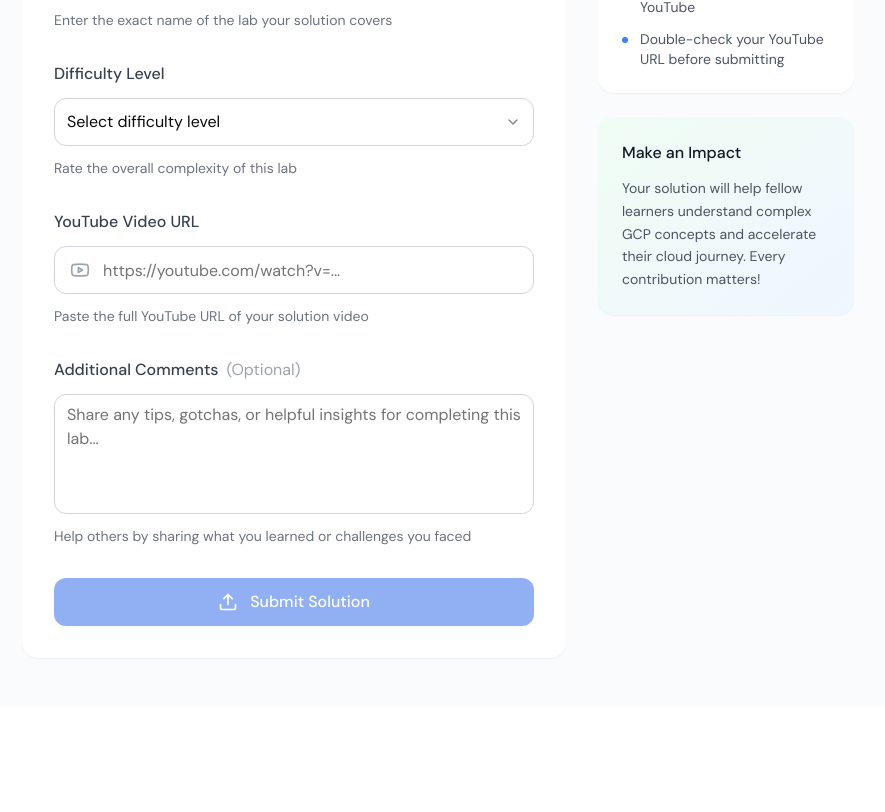
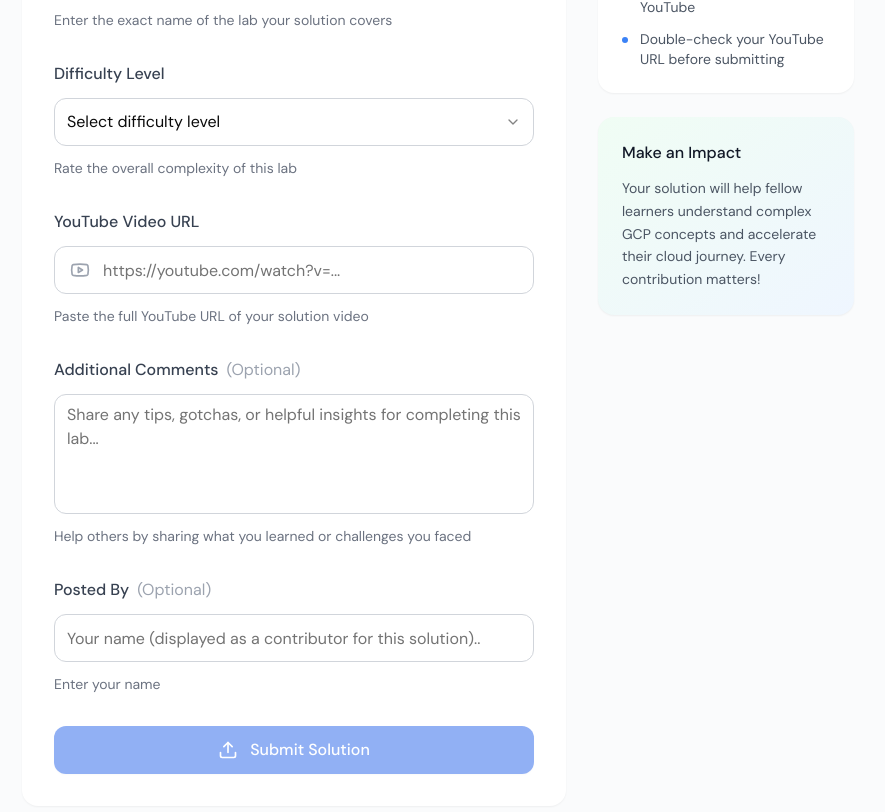
Before and after one commit to GDG-Vishnu/study-jams-dashboard, a Next.js app: page /submit in a window 1280 px wide. Shown: the part 611-1423 px from the top of the page, without its empty margins (202-1087 px from the left). Before the commit the page ends 1317 px from the top, so only its background shows below. Built offline with nearby package versions, Linux system fonts and the light colour scheme.

Commit message:
Added contributed by section to the card and the backend

```diff
--- a/app/api/solutions/route.ts
+++ b/app/api/solutions/route.ts
@@ -9,6 +9,7 @@ interface Solution {
   createdAt: string;
   difficulty: "Easy" | "Medium" | "Hard";
   comments?: string; // Optional comments field
+  postedBy?: string;
 }
 
 export async function GET(request: NextRequest) {
@@ -41,7 +42,8 @@ export async function GET(request: NextRequest) {
       videoUrl: solution.videoUrl,
       createdAt: solution.createdAt,
       difficulty: solution.difficulty,
-      comments: solution.comments || "", // Ensure comments are included in the response
+      comments: solution.comments || "",
+      postedBy: solution.postedBy || "",
     }));
 
     return NextResponse.json(formattedSolutions);
@@ -57,7 +59,7 @@ export async function GET(request: NextRequest) {
 export async function POST(request: NextRequest) {
   try {
     const body = await request.json();
-    const { labName, videoUrl, difficulty, comments } = body;
+    const { labName, videoUrl, difficulty, comments, postedBy } = body;
 
     if (!labName || !videoUrl || !difficulty) {
       return NextResponse.json(
@@ -93,6 +95,7 @@ export async function POST(request: NextRequest) {
       videoUrl: videoUrl.trim(),
       difficulty,
       comments: comments ? comments.trim() : "", // Store the optional comments
+      postedBy: postedBy ? postedBy.trim() : "", // Store the optional postedBy
       createdAt: new Date().toISOString(),
     };
 
--- a/app/page.tsx
+++ b/app/page.tsx
@@ -14,6 +14,7 @@ interface Solution {
   createdAt: string;
   difficulty: "Easy" | "Medium" | "Hard";
   comments?: string;
+  postedBy?: string;
 }
 
 export default function Home() {
@@ -205,6 +206,7 @@ export default function Home() {
                       createdAt={solution.createdAt}
                       difficulty={solution.difficulty}
                       comments={solution?.comments}
+                      postedBy={solution?.postedBy}
                     />
                   </div>
                 ))}
--- a/app/submit/page.tsx
+++ b/app/submit/page.tsx
@@ -29,6 +29,7 @@ export default function SubmitSolution() {
   const [videoUrl, setVideoUrl] = useState("");
   const [difficulty, setDifficulty] = useState("");
   const [comments, setComments] = useState("");
+  const [postedBy, setPostedBy] = useState("");
   const [loading, setLoading] = useState(false);
   const [error, setError] = useState("");
   const [success, setSuccess] = useState(false);
@@ -49,6 +50,7 @@ export default function SubmitSolution() {
           videoUrl: videoUrl.trim(),
           difficulty,
           comments: comments.trim(),
+          postedBy: postedBy.trim(),
         }),
       });
 
@@ -60,6 +62,7 @@ export default function SubmitSolution() {
         setVideoUrl("");
         setDifficulty("");
         setComments("");
+        setPostedBy("");
         setTimeout(() => {
           router.push("/");
         }, 2000);
@@ -279,6 +282,25 @@ export default function SubmitSolution() {
                       faced
                     </p>
                   </div>
+                  <div className="space-y-3">
+                    <Label
+                      htmlFor="postedBy"
+                      className="text-base font-medium text-gray-700"
+                    >
+                      Posted By
+                      <span className="text-gray-400 font-normal ml-2">
+                        (Optional)
+                      </span>
+                    </Label>
+                    <Input
+                      id="postedBy"
+                      value={postedBy}
+                      onChange={(e) => setPostedBy(e.target.value)}
+                      placeholder="Your name (displayed as a contributor for this solution).."
+                      className="h-12 text-base border-gray-300 rounded-xl focus:border-blue-500 focus:ring-blue-500"
+                    />
+                    <p className="text-sm text-gray-500">Enter your name</p>
+                  </div>
 
                   <Button
                     type="submit"
--- a/components/SolutionCard.tsx
+++ b/components/SolutionCard.tsx
@@ -23,6 +23,7 @@ interface SolutionCardProps {
   createdAt: string;
   difficulty: "Easy" | "Medium" | "Hard";
   comments?: string;
+  postedBy?: string;
 }
 
 export function SolutionCard({
@@ -31,6 +32,7 @@ export function SolutionCard({
   createdAt,
   difficulty,
   comments,
+  postedBy,
 }: SolutionCardProps) {
   const formatDateTime = (dateString: string) => {
     const date = new Date(dateString);
@@ -158,7 +160,18 @@ export function SolutionCard({
         </div>
 
         {/* Card Footer - Lab Info */}
+
         <div className="mt-5 pt-4 border-t border-gray-100">
+          {postedBy ? (
+            <>
+              <div className="flex items-center justify-center text-xs text-gray-500">
+                <div className="flex items-center">
+                  <span>Contributed by {postedBy}</span>
+                </div>
+              </div>
+            </>
+          ) : (
+            <>
               <div className="flex items-center justify-between text-xs text-gray-500">
                 <div className="flex items-center">
                   <Youtube className="h-3.5 w-3.5 mr-1.5 text-red-500" />
@@ -169,6 +182,8 @@ export function SolutionCard({
                   <span>Click to watch</span>
                 </div>
               </div>
+            </>
+          )}
         </div>
       </CardContent>
     </Card>
```
Lines whose indentation alone changed are shown as unchanged.
